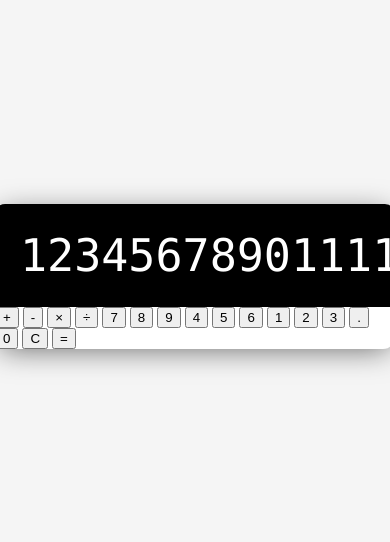
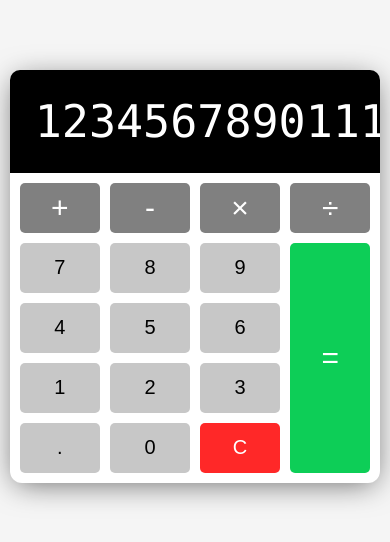
Before and after one commit to DNMetodiev/calculator, a plain HTML site: page index.html in a window 390 px wide. Shown: the part 146-688 px from the top of the page. Drawn offline with Linux system fonts and the light colour scheme.

Commit message:
adjust the view and add media query

```diff
--- a/style.css
+++ b/style.css
@@ -54,3 +54,61 @@ body{
 ::-webkit-scrollbar-thumb:hover{
   background: #555;
 }
+
+/* Buttons */
+
+.calculator-buttons{
+  display: grid;
+  grid-template-columns: repeat(4, 1fr);
+  grid-gap: 10px;
+  padding: 10px;
+}
+
+button{
+  min-height: 50px;
+  font-size: 20px;
+  font-weight: 100;
+  border: none;
+  border-radius: 5px;
+  cursor: pointer;
+  background: rgba(199, 199, 199);
+}
+
+button:hover{
+  filter: brightness(110%)
+}
+
+button:active{
+  transform: translateY(1px);
+}
+
+button:focus{
+  outline: none;
+}
+
+.operator{
+  background: grey;
+  color: white;
+  font-size: 30px;
+}
+
+.clear{
+  background-color: rgb(255, 40, 40);
+  color: white;
+}
+
+.clear:hover{
+  filter: brightness(90%);
+}
+
+.equal-sign{
+  grid-column: -2;
+  grid-row: 2/ span 4;
+  background: rgb(13, 206, 87);
+}
+
+@media screen and (max-width: 600px) {
+  .calculator{
+    width: 95%;
+  }
+}
```
